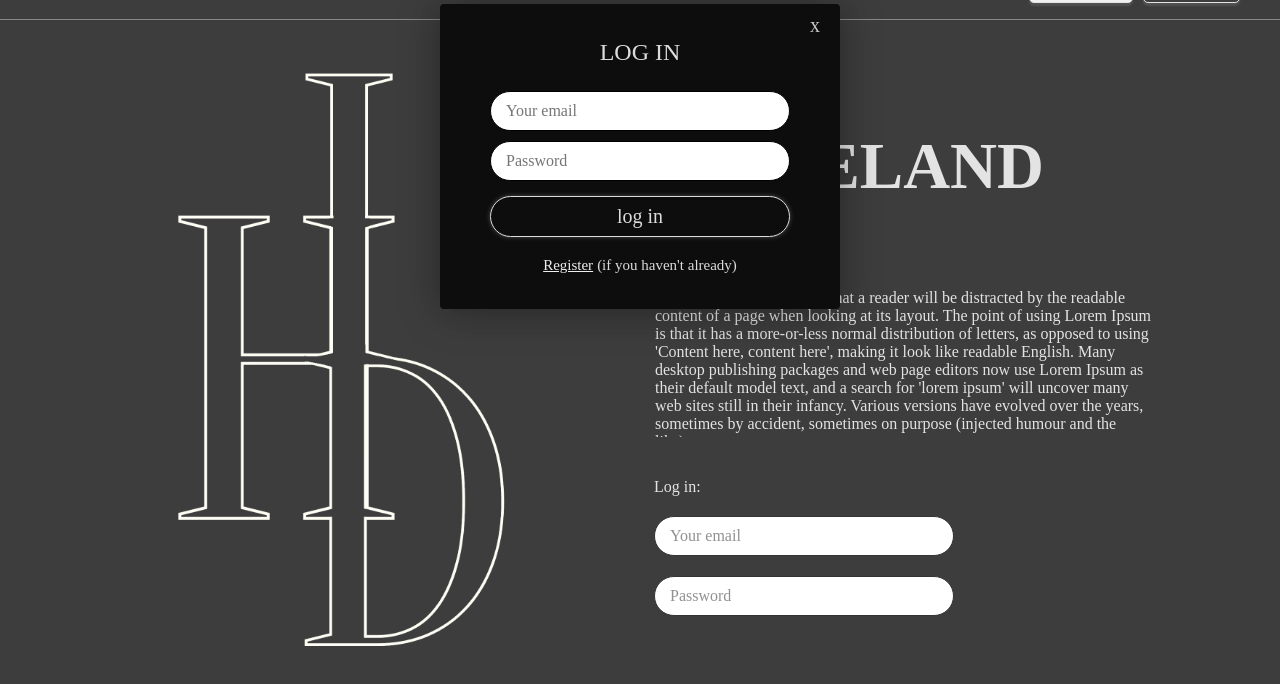
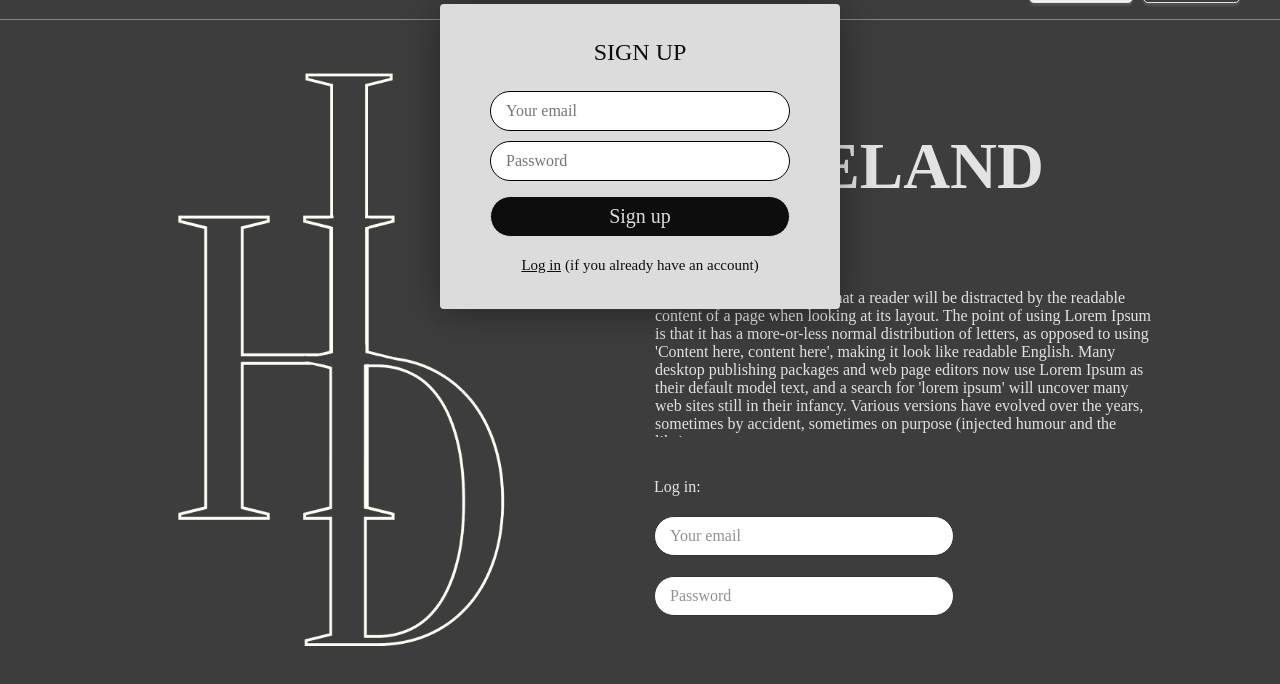
Before and after one commit to HomelandisHero/HomelandIH, a plain HTML site: page index.html in a window 1280 px wide. Both pictures are taken after a click on the button "Log in". Shown: the part 46-730 px from the top of the page. Drawn offline with Linux system fonts and the light colour scheme.

```diff
--- a/css/style.css
+++ b/css/style.css
@@ -142,6 +142,7 @@
 }
 
 .modalWindow {
+    display: none;
     max-width: 400px;
     margin: 50px auto;
     z-index: 1001;
@@ -227,3 +228,91 @@
 .hide{
     display: none;
 }
+
+/* -----------------------------Modal Sign----------------- */
+
+.modalWindowSgn {
+    max-width: 400px;
+    margin: 50px auto;
+    z-index: 1001;
+    border: 0px solid black;
+    border-radius: 4px;
+    box-shadow: 0px 2px 40px rgba(0, 0, 0, 0.377);
+}
+
+.modalContentSgn {
+    position: relative;
+    width: 100%;
+    padding: 35px;
+    background-color: #dcdcdc;
+    border: 0px solid #dcdcdc00;
+    border-radius: 4px;
+    max-height: 400px;
+    overflow-y: auto;
+}
+
+
+.modalCloseSgn {
+    color: #dcdcdc;
+    position: absolute;
+    top: 10px;
+    left: 370px;
+    font-size: 20px;
+    font-weight: 500;
+    cursor: pointer;
+    opacity: 0.9;
+}
+
+.modalTitleSgn {
+    text-align: center;
+    font-size: 24px;
+    color: #0d0d0d;
+    text-transform: uppercase;
+}
+
+.modalInpOneSgn {
+    display: block;
+    margin: 25px auto 5px auto;
+}
+.modalInpOneSgn:hover {
+    box-shadow: 0px 0px 5px rgba(13, 13, 13, 0.4);
+}
+
+.modalInpTwoSgn {
+    display: block;
+    margin: 10px auto 15px auto;
+}
+.modalInpTwoSgn:hover {
+    box-shadow: 0px 0px 5px rgba(13, 13, 13, 0.4);
+}
+
+.modalBtnSgn {
+    display: block;
+    background-color: #0d0d0d;
+    color: #dcdcdc;
+    font-size: 20px;
+    width: 300px;
+    border: 0.5px solid #dcdcdc;
+    border-radius: 50px;
+    box-shadow: 0px 0px 5px hsla(0, 0%, 86%, 0.3);
+    margin: 10px auto;
+    padding: 8px 10px;
+}
+.modalBtnSgn:hover {
+    transform: scale(0.98);
+    transition-duration: 0.15s;
+    box-shadow: none;
+}
+
+.toLogInSgn{
+    display: block;
+    font-size: 15px;
+    text-transform: none;
+    margin: 20px 15px 0px 15px;
+
+}
+
+.toLogInSgn a{
+    color: #0d0d0d;
+    margin-right: 4px;
+}
--- a/index.html
+++ b/index.html
@@ -51,7 +51,7 @@
 
         </div>
 
-        <div class="modal">
+        <div class="modal hide">
 
             <div class="modalWindow">
 
@@ -62,9 +62,26 @@
                         <input required placeholder="Your email" type="text" name="email" class="inpu modalInpOne">
                         <input required placeholder="Password" type="password" name="password" class="inpu modalInpTwo">
                         <button class="conorButtons modalBtn">log in</button>
-                        <div class="modalTitle register"><a href="">Register</a>(if you haven't already)</div>
+                        <div class="modalTitle register"><a href="">Sign up</a>(if you haven't already)</div>
                     </form>
                 </div>
+
+            </div>
+
+            <div class="modalWindowSgn">
+
+                <div class="modalContentSgn">
+                    <form action="#">
+                        <div data-close class="modalCloseSgn">x</div>
+                        <div class="modalTitleSgn">Sign up</div>
+                        <input required placeholder="Your email" type="text" name="email" class="inpu modalInpOneSgn">
+                        <input required placeholder="Password" type="password" name="password" class="inpu modalInpTwoSgn">
+                        <button class="conorButtons modalBtnSgn">Sign up</button>
+                        <div class="modalTitleSgn toLogInSgn"><a href="">Log in</a>(if you already have an account)</div>
+                    </form>
+                </div>
+
+
 
             </div>
         </div>
--- a/js/script.js
+++ b/js/script.js
@@ -3,17 +3,30 @@
 
 document.addEventListener('DOMContentLoaded', () =>{
 
-    const modalTrigger = document.querySelector('[data-modal]'),
+    const modalTrigger = document.querySelectorAll('[data-modal]'),
       modal = document.querySelector('.modal'),
       modalCloseBtn = document.querySelector('[data-close]');
 
-    modalTrigger.addEventListener('click', () =>{
-        modal.classList.add('show');
-        modal.classList.remove('hide');
+    modalTrigger.forEach(btn => {
+        btn.addEventListener('click', () =>{
+            modal.classList.add('show');
+            modal.classList.remove('hide');
+            document.body.style.overflow = 'hidden';
+        });
+
     });
 
     modalCloseBtn.addEventListener('click', () =>{
         modal.classList.add('hide');
         modal.classList.remove('show');
+        document.body.style.overflow = '';
+    });
+
+    modal.addEventListener('click', (e) => {
+        if (e.target === modal) {
+            modal.classList.add('hide');
+            modal.classList.remove('show');
+            document.body.style.overflow = '';
+        }
     });
 });
```
